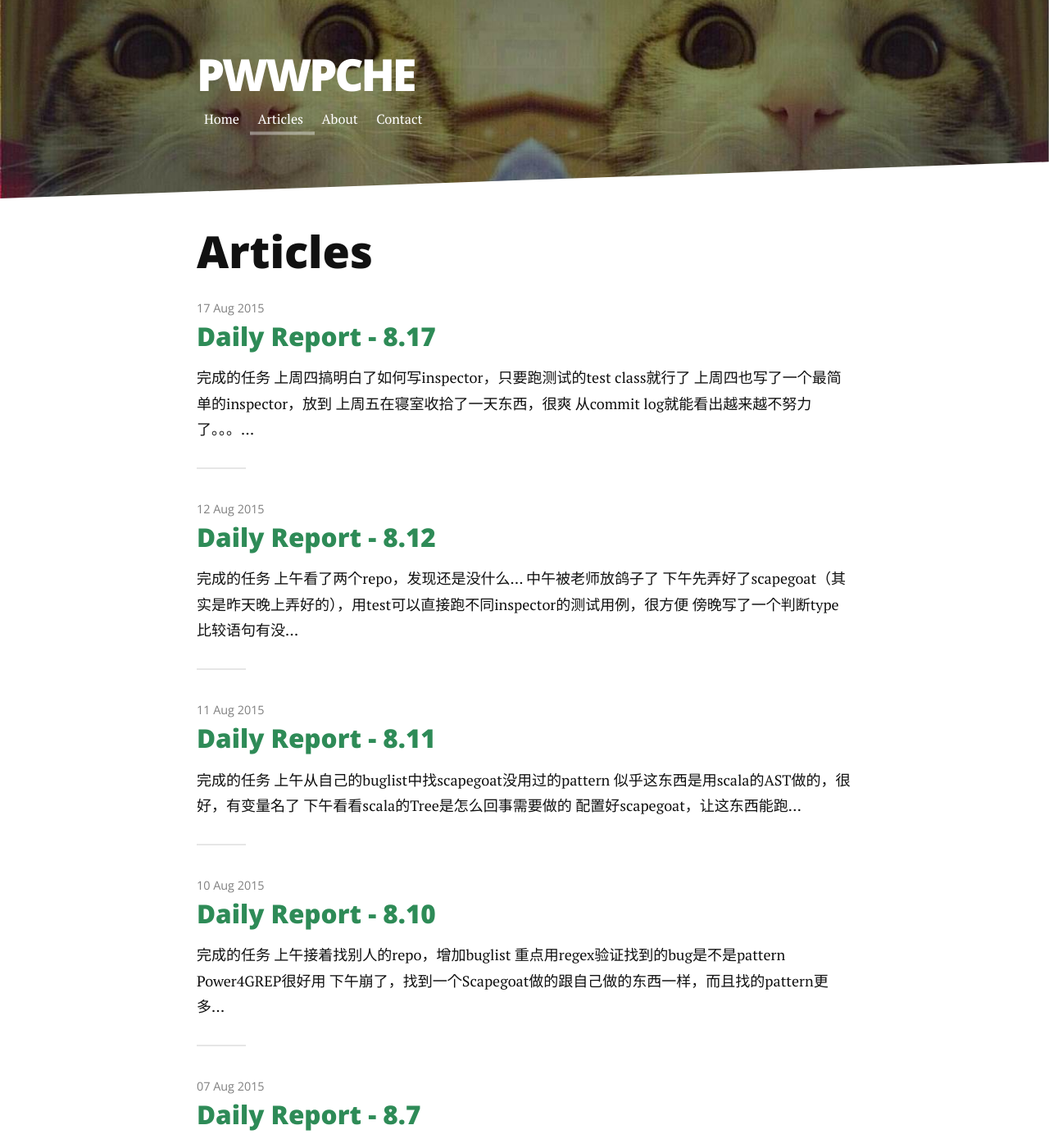
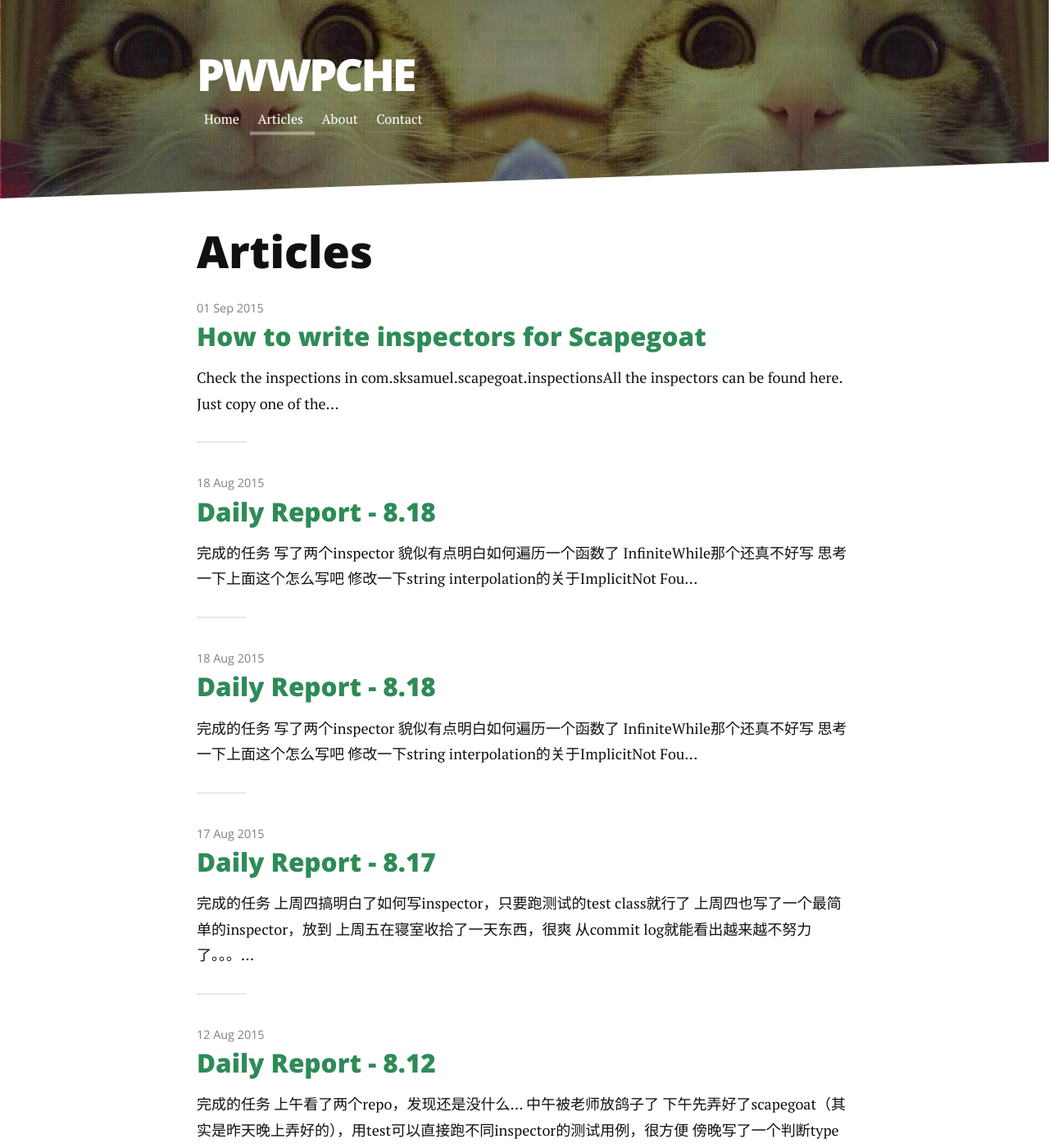
Before and after one commit to pwwpche/Github_site_source, a Jekyll site: the page built from articles.md, in a window 1280 px wide and 1400 px high. Shown: the whole window at 82% size. Built offline with Jekyll 4.4.1, drawn with Linux system fonts in a browser that asks for light colours; nearby versions of some CDN libraries; Markdown is read by kramdown in place of the engine named in the settings.

Commit message:
add how to write inspectors for scapegoat

```diff
--- a/_posts/2015-7-24-a. Current bug list.markdown
+++ b/_posts/2015-7-24-a. Current bug list.markdown
@@ -408,5 +408,64 @@ https://github.com/milessabin/shapeless/commit/ddd46e7a6ce856904b5c52b55278f487f
 [Improvement]unused alias in pattern matching
 https://github.com/unfiltered/unfiltered/commit/86be52c24945345e08b044b9b82eabe5e2c089aa
 
+[Bug] unused pattern matching parameter
+https://github.com/ISCPIF/openmole/commit/a7e720a28c364490fc36f9ddbdfd621443de5657
+
+
+
 [Bug]False type compare syntax
 http://docs.scala-lang.org/overviews/reflection/symbols-trees-types.html, ( == incorrectly reports that )
+
+[Can't detect] switch from 1->to to 0->until
+
+[Possible]should not override .size with val
+https://github.com/scalanlp/breeze/commit/384c6d6195f71f07ff178e8689f5efaf4875ab30
+https://github.com/scalanlp/breeze/commit/335642cbc7f5ca95fe95b4f5fa212f7f8849e4a7
+
+=======2015-8-24===================
+
+[Bug] Misuse of type conversion(possible Array to NonArray)
+https://github.com/ISCPIF/openmole/commit/7642cb836a6b6e486dc3ce54c4816f23dc7df02c
+
+
+=======2015-8-25===================
+[Bug]Type Mismatch
+https://github.com/ISCPIF/openmole/commit/9267dfde86de01472db312ad493813b7069dc361
+
+[Bug]String out of bound(should check at in slice())
+https://github.com/jrudolph/sbt-dependency-graph/commit/0bcd2e03f49f6c7133e9ef9e40b95d40970e4a29
+
+[Possible]Possible invalid type comparison
+https://github.com/novus/salat//commit/d9426b6801cafbe3a57641e23330da746475ed6f
+
+[Bug] Pair should be a -> b instead of a, b(no parenthesis)(Also a checkType error)
+https://github.com/novus/salat//commit/c3766386cd2b9a1ba28a837c61db74cd59080515
+
+[Bug] Unused Wrong return type(Can't detect, high false-positive)
+https://github.com/mohiva/play-silhouette/commit/44304299518d74b82b25a1b10e87e1fcd7e5e5c6
+
+[Possible] Another pair -> tuple warning, pair should be like ((a,b))
+https://github.com/mohiva/play-silhouette/commit/9f496e41b1327704880a84dcf9cd20cc8d18e2b4
+
+[Possible]What's the return value or nothing returned?
+https://github.com/scalastyle/scalastyle/commit/a55810873d7d2f5dce4ada270bfb00983055a301
+
+[Can't Detect]Copy-Paste bug (type WriteSteps)
+https://github.com/twitter/summingbird/commit/f55966ae631d77a5dfbfca3ce64129e4d2b6e679
+
+[Bug] Constructor type error
+https://github.com/twitter/summingbird/commit/81ea9498783ab9c49a3c0407aaa0ba08f34472fb
+
+[Possible] Override error
+https://github.com/twitter/summingbird/commit/045b0fbc9aabcd8a93dedbfd644fa67063026e93
+
+[Bug] Infinite Recursion
+https://github.com/twitter/summingbird/commit/3bdc62ed21e24344ea732563e49b0032fd27b2ad
+
+[Bug] Not coherent pattern matching return value
+https://github.com/twitter/summingbird/commit/8664a401460eae81d746f85e8b6c8e99e1202018
+
+[Bug] Should not serialize lazy values, instead transient them.
+https://github.com/twitter/summingbird/commit/08b7565619690aca7d6d66a4ea54f7a4e6244d8e
+
+=======2015-8-26===================
--- /dev/null
+++ b/_posts/2015-9-1-a. How to write inspectors for Scapegoat.markdown
@@ -0,0 +1,61 @@
+---
+layout: post
+title:  "How to write inspectors for Scapegoat"
+date:   2015-9-1
+tags:
+- Lab
+---
+
+#####Check the inspections in com.sksamuel.scapegoat.inspections
+
+All the inspectors can be found here. Just copy one of them and write the code in inspect()
+
+#####Use showRaw(reify{...}) to generate the AST of possible pattern
+
+Write a piece of code that may contains a bug, which should better be simple and representative.
+
+Type following code in cmd:
+
+{% highlight java %}
+> scala
+> import scala.reflect.runtime.universe._
+> :paste
+> showRaw(reify{ /*Your code here*/ })
+{% endhighlight %}
+
+And then, check the AST generated. Here is a simple python program to format them
+
+{% highlight python %}
+tabCnt = 0
+resultStr = ""
+nextPos = 0;
+newLine = False
+str = "PUT YOUR AST STRING HERE"
+for c in str :
+    nextPos = nextPos + 1
+
+    if(newLine) :
+#        resultStr = resultStr + "\t" * tabCnt + "\n"
+        tabCnt = tabCnt - 1
+        resultStr = resultStr + ")," + "\n" #"),"
+        resultStr = resultStr + "\t" * tabCnt
+
+        newLine = False
+        continue
+    if( c == '(') :
+        resultStr = resultStr + c + "\n"
+        tabCnt = tabCnt + 1
+        resultStr = resultStr + "\t" * tabCnt
+    elif (c == ')' and (nextPos < len(str) and str[nextPos] == ',')) :
+        newLine = True
+        continue
+    elif (c == ')' and (nextPos < len(str) and str[nextPos] == ')')) :
+        resultStr = resultStr + "\n"
+        tabCnt = tabCnt - 1
+        resultStr = resultStr + "\t" * tabCnt
+        resultStr = resultStr + c
+    else :
+        resultStr = resultStr + c
+
+print resultStr
+{% endhighlight %}
--- /dev/null
+++ b/_posts/Report/2015-8-18-a.Daily Report - 8.18.markdown
@@ -0,0 +1,19 @@
+---
+layout: post
+title:  "Daily Report - 8.18"
+date:   2015-8-18
+tags:
+- Lab
+- Report
+---
+
+### 完成的任务
+* 写了两个inspector
+* 貌似有点明白如何遍历一个函数了
+* InfiniteWhile那个还真不好写
+* 思考一下上面这个怎么写吧
+* 修改一下string interpolation的关于ImplicitNot Found的falsePositive
+
+### 需要做的
+* 再看三个repo，repo别太大...
+* 写两个inspector
--- /dev/null
+++ b/_posts/Report/2015-8-19-a.Daily Report - 8.19.markdown
@@ -0,0 +1,19 @@
+---
+layout: post
+title:  "Daily Report - 8.18"
+date:   2015-8-18
+tags:
+- Lab
+- Report
+---
+
+### 完成的任务
+* 写了两个inspector
+* 貌似有点明白如何遍历一个函数了
+* InfiniteWhile那个还真不好写
+* 思考一下上面这个怎么写吧
+* 修改一下string interpolation的关于ImplicitNot Found的falsePositive
+
+### 需要做的
+* 再看三个repo，repo别太大...
+* 写两个inspector
```
Also changed, not shown: other parts of _posts/2015-7-24-a. Current bug list.markdown (+1 -1 lines), _posts/2015-7-30-a. TODO List - 7.30 - Copy.markdown (renamed from _posts/2015-7-30-a. TODO List - 7.30.markdown).
